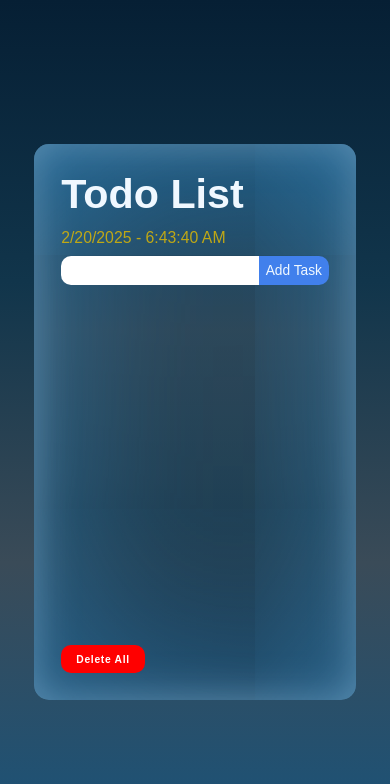
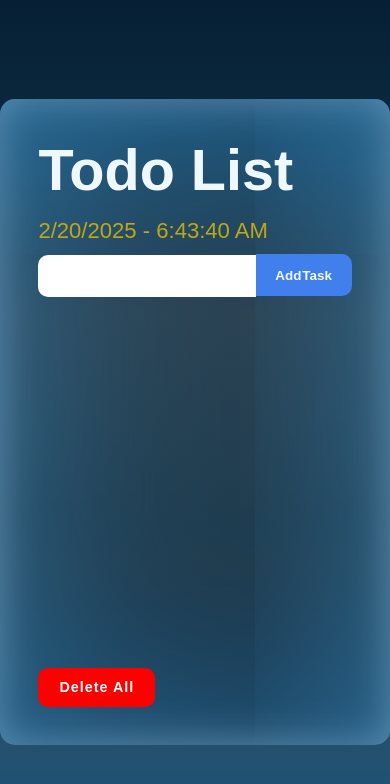
Before and after one commit to nikhil-kamboj420/React-Project-II-TODO_App, a React (Vite) app: page / in a window 390 px wide. Shown: the top 784 px of the page. Built offline with nearby package versions, Linux system fonts and the light colour scheme.

Commit message:
improve responsive design

```diff
--- a/src/todo.css
+++ b/src/todo.css
@@ -128,7 +128,7 @@ body {
     outline: none;
     padding: 1.2rem 2.2rem;
     font-size: 1.5rem;
-    font-weight: 700;
+    font-weight: 900;
     letter-spacing: 0.1rem;
     border-radius: 10px 10px;
   }
@@ -140,15 +140,15 @@ body {
 
 @media (max-width:483px) {
   html{
-    font-size: 56% ;
+    font-size: 60% !important;
   }
   .todo-btn {
-    padding: 1rem 1rem !important;
-    font-size: 2 !important;
+    font-size: 1.4rem !important;
+    width: 10rem;
+    word-spacing: -0.3rem;
+    font-weight: 700;
+    height: 4.42rem;
+    position: relative;
+    bottom: .25rem;
   }
 }
-@media (max-width:408px) {
-  html{
-    font-size: 43% ;
-  }
-}
```
